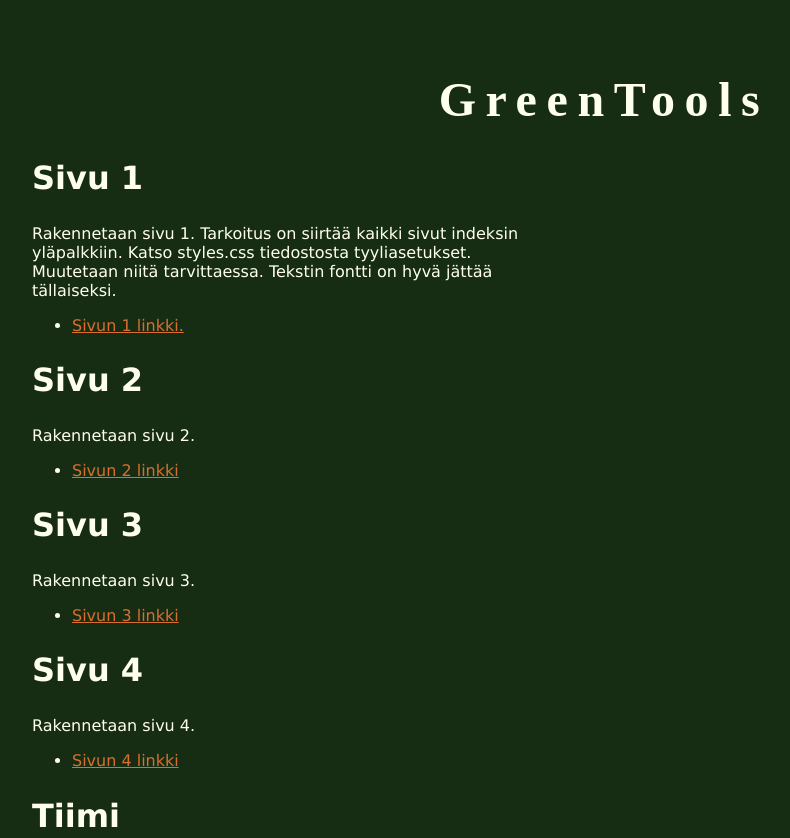
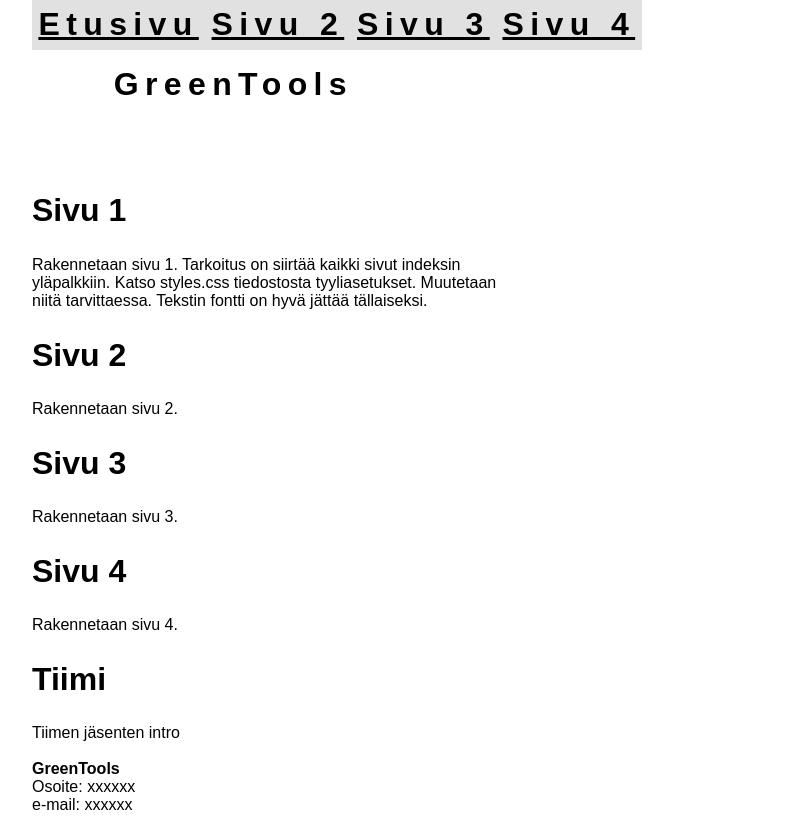
Before and after one commit to JuhoPal/JuhoPal.github.io, a plain HTML site: page index.html in a window 1280 px wide. Shown: the top 838 px of the page, without its empty margins (96-886 px from the left). Drawn offline with Linux system fonts and the light colour scheme.

Commit message:
Sivuston navigaation alku

```diff
--- a/index.html
+++ b/index.html
@@ -1,11 +1,11 @@
 <!DOCTYPE html>
 
-<html>
+<html lang="en">
 
 
 <head>
 	<meta charset ="utf-8">
-	<meta name="viewport" content="width=width, intial-scale=1, maximum-scale=1, user-scalable=0">
+	<meta name="viewport" content="width=device-width, initial-scale=1">
 	<title>Green Tools</title>
 <style>
 	@import url(styles.css);
@@ -15,38 +15,38 @@
 <body>
 <div class="grid-container"><h1>GreenTools</h1></div>
 
+<h1>
+	<ul>
+		<li><a href="index.html">Etusivu</a></li>
+		<li><a href="sivu2.html">Sivu 2</a></li>
+		<li><a href="sivu3.html">Sivu 3</a></li>
+		<li><a href="sivu4.html">Sivu 4</a></li>
+	</ul>
+</h1>
 
 <h2>Sivu 1</h2>
 <p>
 Rakennetaan sivu 1. Tarkoitus on siirtää kaikki sivut indeksin yläpalkkiin. Katso styles.css tiedostosta tyyliasetukset. Muutetaan niitä tarvittaessa. Tekstin fontti on hyvä jättää tällaiseksi.
 </p>
-<ul class="index">
-	<li><a href="sivu_1.html">Sivun 1 linkki.</a></li>
-</ul>
+
 
 <h2>Sivu 2</h2>
 <p>
 Rakennetaan sivu 2.
 </p>
-<ul class="index">
-	<li><a href="sivu_2.html">Sivun 2 linkki</a></li>
-</ul>
+
 
 <h2>Sivu 3</h2>
 <p>
 Rakennetaan sivu 3.
 </p>
-<ul class="index">
-	<li><a href="sivu_2.html">Sivun 3 linkki</a></li>
-</ul>
+
 
 <h2>Sivu 4</h2>
 <p>
 Rakennetaan sivu 4.
 </p>
-<ul class="index">
-	<li><a href="sivu_2.html">Sivun 4 linkki</a></li>
-</ul>
+
 
 <h2>Tiimi</h2>
 <p>Tiimen jäsenten intro<br><br>
--- a/styles.css
+++ b/styles.css
@@ -1,55 +1,70 @@
 
 body {
 background-image: url(kakku.png);
-background-color: #172D13;
-<!-- NOTE check https://designshack.net/articles/trends/best-website-color-schemes/ for Bold by Nature -->
+background-color: #ffffff;
+/* NOTE check https://designshack.net/articles/trends/best-website-color-schemes/ for Bold by Nature */
 background-repeat: no-repeat;
 background-attachment: fixed;
 background-size: cover;
-font-family: Verdana, sans-serif;
+font-family: sans-serif;
 margin-left: 10%
 }
 
-<!-- grid-container pitää vielä selvittää. En muista miksi olen lisäänyt sen yhteen html koodiin -->
+/* grid-container pitää vielä selvittää. En muista miksi olen lisäänyt sen yhteen html koodiin */
 .grid-container {
+  display: grid;
   grid-template-areas:
     'header header header header header header'
     'menu main main main right right'
     'menu footer footer footer footer footer';
-  gap: 5px;
+  gap:  5px;
   background-color: transparent;
   padding: 10px;
 }
 
 h1 {
 text-align: center;
-font-family: Stencil;
+font-family: sans-serif;
 letter-spacing: .2em;
-font-size: 3em;
-color: #ffffee;
+font-size: 2em;
+color: #000000;
 margin-top: 1.5em;
 }
 
 h2 {
-color: #ffffee;
+color: #000000;
 font-size: 2em;
 }
 
 p {
-color: #ffffee;
+color: #000000;
 margin-right: 57%;
 }
 
-ul li {
-color: #ffffee;
+ul {
+list-style-type: none;
+margin: 0;
+padding: 0;
+overflow: hidden;
+position: fixed;
+top: 0;
+width: 100%;
 }
 
-li a:link {
-color: #d76f30;
+li {
+float: left;
 }
 
-li a:visited {
-color: #d76f11;
+li a {
+color: #000000;
+display: block;
+background-color: #dddd;
+text-align:center;
+padding: .2em .2em;
+}
+
+li a:hover{
+color: #24a40b;
 }
 
 .index {
```
Also changed, not shown: sivu1.html (added), sivu2.html (added), sivu3.html (added), sivu4.html (added).
